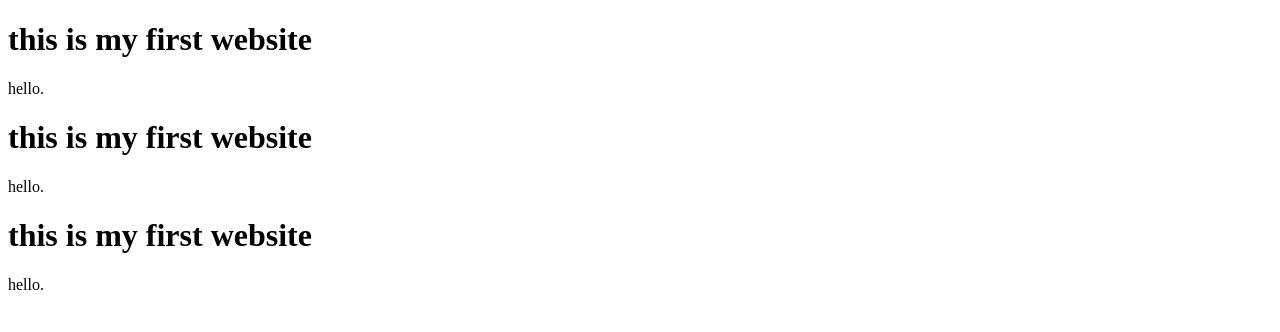
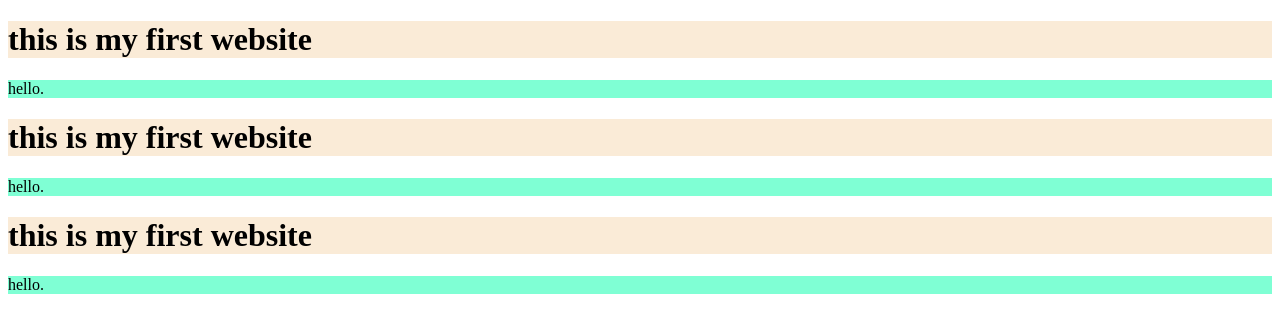
Before and after one commit to umairqureshikhan/website, a plain HTML site: page index.html in a window 1280 px wide. Drawn offline with Linux system fonts and the light colour scheme.

Commit message:
addcsscolor

```diff
--- a/index.html
+++ b/index.html
@@ -4,6 +4,7 @@
     <meta charset="UTF-8">
     <meta http-equiv="X-UA-Compatible" content="IE=edge">
     <meta name="viewport" content="width=device-width, initial-scale=1.0">
+    <link rel="stylesheet" href="style/style.css">
     <title>Document</title>
 </head>
 <body>
--- /dev/null
+++ b/style/style.css
@@ -0,0 +1,6 @@
+h1{
+    background-color: antiquewhite;
+}
+p{
+    background-color: aquamarine;
+}
```
